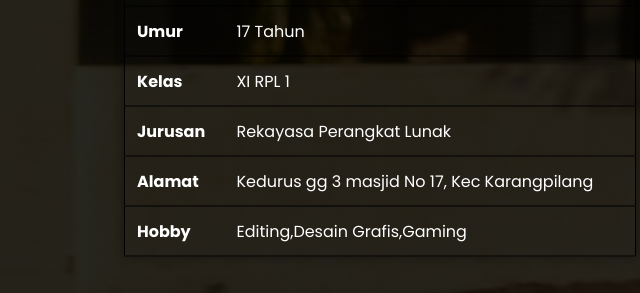
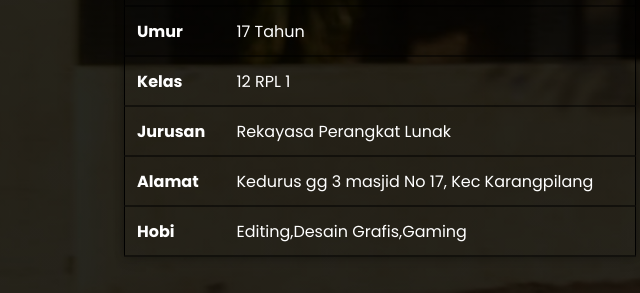
Before and after one commit to Ezaardiansyah/portofolioeza, a plain HTML site: page Biodata.html in a window 1280 px wide. Shown: the part 294-587 px from the top of the page, 4-644 px from the left. Drawn offline with nearby package versions, Linux system fonts and the light colour scheme; a script that the page names is missing.

Commit message:
Biodata.html

```diff
--- a/Biodata.html
+++ b/Biodata.html
@@ -72,7 +72,7 @@
         </tr>
         <tr>
             <th><a style="color: #ffffff;">Kelas</a></th>
-            <td><a style="color: #ffffff;">XI RPL 1</a></td>
+            <td><a style="color: #ffffff;">12 RPL 1</a></td>
 
         </tr>
         <tr>
@@ -87,7 +87,7 @@
 
         </tr>
         <tr>
-            <th><a style="color: #ffffff;">Hobby</a></th>
+            <th><a style="color: #ffffff;">Hobi</a></th>
             <td><a style="color: #ffffff;">Editing,Desain Grafis,Gaming</a></td>
 
         </tr>
```
